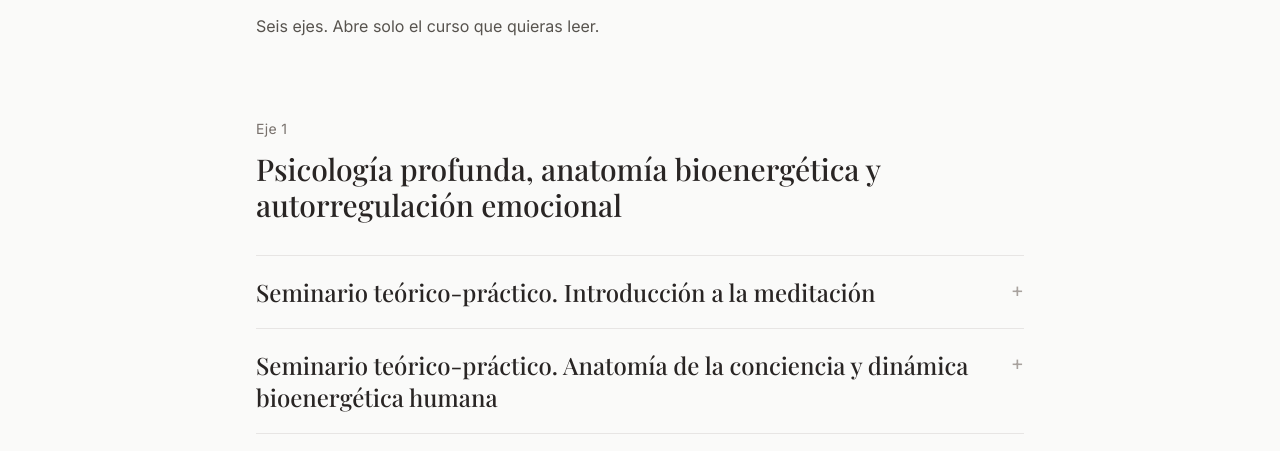
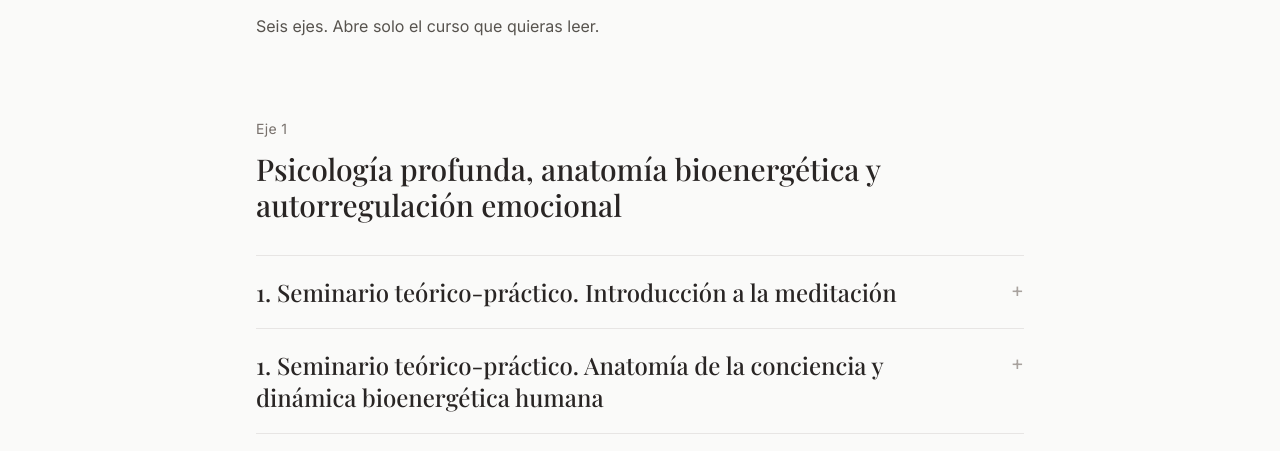
Before and after one commit to andres-silva-zamorano/monjes-de-ciudad, a plain HTML site: page seminarios/index.html in a window 1280 px wide. Shown: the part 309-760 px from the top of the page. Drawn offline with nearby package versions, Linux system fonts and the light colour scheme.

Commit message:
Numera los dos primeros seminarios y muestra el correo bajo el botón.
Co-authored-by: Cursor <cursoragent@cursor.com>

```diff
--- a/seminarios/index.html
+++ b/seminarios/index.html
@@ -84,14 +84,14 @@
         <div class="mt-8 border-t border-stone-200">
         <details class="curso border-b border-stone-200 py-5">
           <summary class="flex cursor-pointer items-start justify-between gap-6">
-            <span class="font-serif text-xl leading-snug md:text-2xl">Seminario teórico-práctico. Introducción a la meditación</span>
+            <span class="font-serif text-xl leading-snug md:text-2xl">1. Seminario teórico-práctico. Introducción a la meditación</span>
             <span class="marca mt-1 shrink-0 text-xl leading-none text-stone-400" aria-hidden="true">+</span>
           </summary>
           <p class="mt-5 max-w-2xl leading-relaxed text-stone-600">Bases teóricas y prácticas para practicar correctamente la meditación.</p>
         </details>
         <details class="curso border-b border-stone-200 py-5">
           <summary class="flex cursor-pointer items-start justify-between gap-6">
-            <span class="font-serif text-xl leading-snug md:text-2xl">Seminario teórico-práctico. Anatomía de la conciencia y dinámica bioenergética humana</span>
+            <span class="font-serif text-xl leading-snug md:text-2xl">1. Seminario teórico-práctico. Anatomía de la conciencia y dinámica bioenergética humana</span>
             <span class="marca mt-1 shrink-0 text-xl leading-none text-stone-400" aria-hidden="true">+</span>
           </summary>
           <ul class="mt-5 max-w-2xl space-y-3 leading-relaxed text-stone-600">
@@ -280,6 +280,7 @@
       <h2 class="font-serif text-3xl md:text-4xl">Invita esta formación a tu espacio</h2>
       <p class="mt-6 leading-relaxed text-stone-600">Si acompañas un centro, una comunidad o un equipo, estos seminarios pueden darse en tu lugar.</p>
       <a class="mt-10 inline-block rounded-md bg-stone-800 px-8 py-3 text-white transition-colors duration-300 hover:bg-stone-700" href="mailto:hola@monjesdeciudad.org?subject=Interes%20en%20Seminarios">Solicitar un seminario</a>
+      <p class="mt-6 leading-relaxed text-stone-600">Cualquier información, escribir a <a class="underline decoration-stone-300 underline-offset-4 transition-colors duration-300 hover:text-stone-800" href="mailto:hola@monjesdeciudad.org">hola@monjesdeciudad.org</a></p>
     </div>
   </section>
 </body>
```
